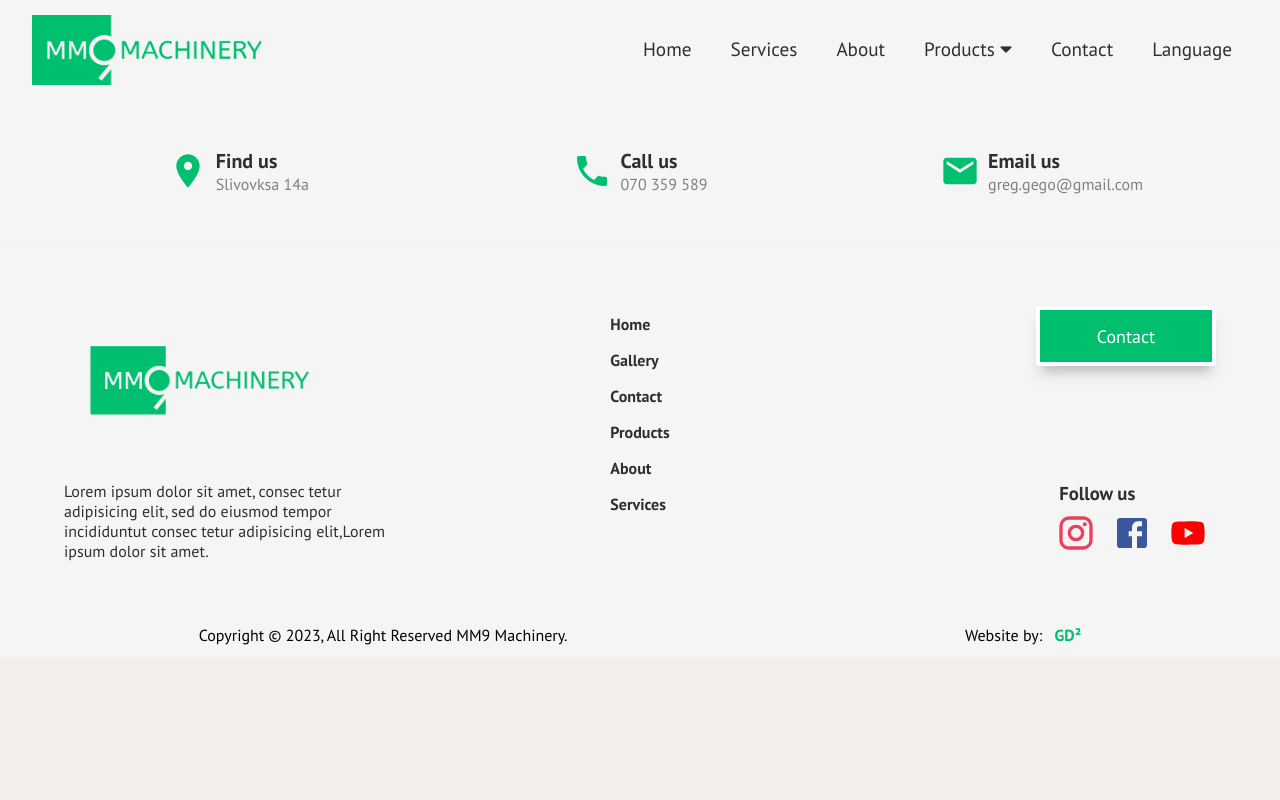
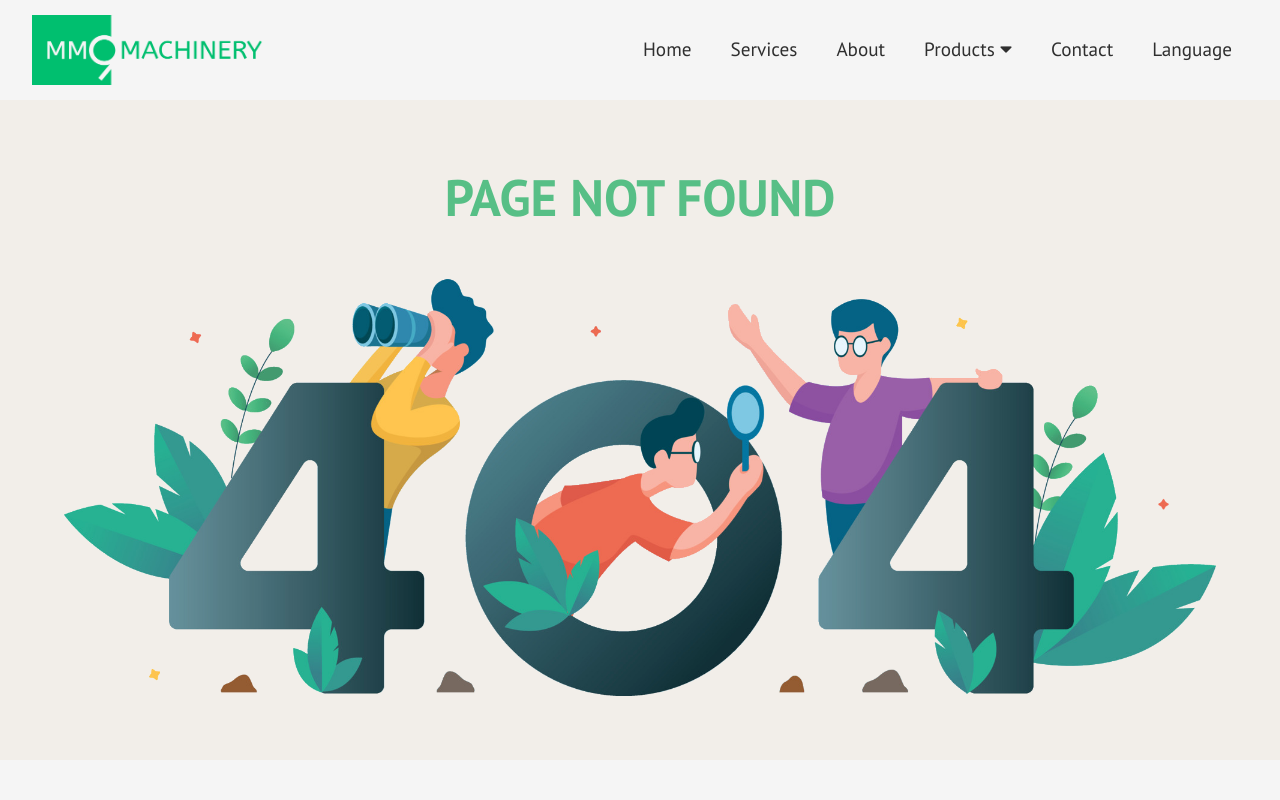
Before and after one commit to GregoriBavaro/MM9Machinery, a React (Create React App) app: page /master-admin/partners in a window 1280 px wide. Shown: the top 800 px of the page. Built offline with nearby package versions, Linux system fonts and the light colour scheme.

Commit message:
nested-routes

```diff
--- a/public/assets/locales/en/translation.json
+++ b/public/assets/locales/en/translation.json
@@ -23,14 +23,14 @@
     "your_email": "Your e-mail",
     "text_label": "Your message",
     "admin_name": "Administrator",
-    "admin_password": "Master Password",
+    "admin_password": "Password",
     "send": "Send",
     "login": "login",
     "name_must_not_be_empty": "Name must not be empty.",
     "please_enter_a_valid_email": "Please enter a valid email.",
     "please_enter_a_message": "Please enter a message.",
     "please_enter_a_valid_password": "Please enter a valid password",
-    "administrator_must_not_be_empty": "Please enter a valid name.",
+    "administrator_must_not_be_empty": "Please enter a valid name",
     "find_us": "Find us",
     "call_us": "Call us",
     "email_us": "Email us",
@@ -60,7 +60,8 @@
     "reliable": "Reliable service you can trust",
     "responsive": "Responsive and knowledgeable",
     "custom": "Custom-made packaging",
-    "our_partners": "Our partners"
+    "our_partners": "Our partners",
+    "not_found": "page not found"
 
 
   }
--- a/public/assets/locales/mk/translation.json
+++ b/public/assets/locales/mk/translation.json
@@ -60,7 +60,8 @@
     "reliable": "Сигурна услуга на која можете да верувате",
     "responsive": "Достапни за информации",
     "custom": "Пакување по нарачка",
-    "our_partners": "Соработници"
+    "our_partners": "Соработници",
+    "not_found": "страната не е пронајдена"
 
 
 }
--- a/src/components/Hooks/use-AnimatedRoute.js
+++ b/src/components/Hooks/use-AnimatedRoute.js
@@ -13,7 +13,8 @@ import GalleryBeer from "../Pages/GalleryBeer";
 import Laminated from "../Pages/Laminated";
 import Transport from "../Pages/Transport";
 import Cardboard from "../Pages/Cardboard";
-import AdminPanel from "../Pages/AdminPanel"
+import AdminPanel from "../Pages/AdminPanel";
+import NotFound from "../Pages/NotFound";
 
 const AnimatedRoute = () => {
   const location = useLocation();
@@ -32,18 +33,21 @@ const AnimatedRoute = () => {
       <Routes location={location} key={location.pathname}>
         <Route path="/" element={<Home />} />
         <Route path="/contact-us" element={<ContactUs />} />
-        <Route path="/products" element={<Products />} />
+        <Route path="/products">
+          <Route index element={<Products />} />
+          <Route path="laminated" element={<Laminated />} />
+          <Route path="transport" element={<Transport />} />
+          <Route path="cardboard" element={<Cardboard />} />
+        </Route>
         <Route path="/services" element={<Services />} />
-        <Route path="/about-us" element={<AboutUs />} />
-        <Route
-          path="about-us/galleryChocolate"
-          element={<GalleryChocolate />}
-        />
-        <Route path="about-us/galleryBeer" element={<GalleryBeer />} />
-        <Route path="products/laminated" element={<Laminated />} />
-        <Route path="products/transport" element={<Transport />} />
-        <Route path="products/cardboard" element={<Cardboard />} />
+        <Route path="/about-us">
+          <Route index element={<AboutUs />} />
+          <Route path="galleryChocolate" element={<GalleryChocolate />} />
+          <Route path="galleryBeer" element={<GalleryBeer />} />
+        </Route>
+
         <Route path="/master-admin" element={<AdminPanel />} />
+        <Route path="*" element={<NotFound />} />
       </Routes>
     </AnimatePresence>
   );
--- a/src/components/Layout/Administrator/LogInForm.js
+++ b/src/components/Layout/Administrator/LogInForm.js
@@ -1,8 +1,7 @@
 //Hooks
-import { Fragment, useRef } from "react";
+import { Fragment, useRef, useState } from "react";
 import useInput from "../../Hooks/use-input";
 import { useTranslation } from "react-i18next";
-
 
 //CSS
 import "./LogInForm.css";
@@ -13,6 +12,7 @@ import SubmitButton from "../../UI/SubmitButton";
 const LogInForm = () => {
   const { t } = useTranslation();
   const form = useRef();
+  const [loginScreenVisible, setLoginScreenVisible] = useState(true);
 
   const {
     value: enteredName,
@@ -48,6 +48,7 @@ const LogInForm = () => {
 
     resetNameInput();
     resetPasswordInput();
+    setLoginScreenVisible(false);
   };
 
   const nameInputClasses = nameInputHasError
@@ -72,8 +73,10 @@ const LogInForm = () => {
               value={enteredName}
             />
             {nameInputHasError && (
-            <p className="error-text">{t("administrator_must_not_be_empty")}</p>
-          )}
+              <p className="error-text">
+                {t("administrator_must_not_be_empty")}
+              </p>
+            )}
           </div>
           <div className={passwordInputClasses}>
             <label htmlFor="password">{t("admin_password")}</label>
@@ -85,15 +88,14 @@ const LogInForm = () => {
               value={enteredPassword}
             />
             {passwordInputHasError && (
-            <p className="error-text">{t("please_enter_a_valid_password")}</p>
-          )}
+              <p className="error-text">{t("please_enter_a_valid_password")}</p>
+            )}
           </div>
           <div className="form-button-container">
             <SubmitButton dis={!formIsValid}> {t("login")}</SubmitButton>
-        </div>
+          </div>
         </form>
       </div>
-
     </Fragment>
   );
 };
--- a/src/components/Pages/AboutUs.js
+++ b/src/components/Pages/AboutUs.js
@@ -2,6 +2,7 @@
 import { useTranslation } from "react-i18next";
 import { nameContext } from "../Hooks/Context";
 import { motion as m } from "framer-motion";
+
 
 //Components
 import IconContainer from "../Layout/Main/IconsContainer";
--- /dev/null
+++ b/src/components/Pages/NotFound.js
@@ -0,0 +1,28 @@
+//Hooks
+import { useTranslation } from "react-i18next";
+
+
+//Data
+import notFound from "../../images/404.png";
+
+const NotFound = () => {
+    const { t } = useTranslation();
+  return (
+    <div
+      style={{
+        display: "flex",
+        flexDirection: "column",
+        justifyContent: "center",
+        alignItems: "center",
+        padding: "4rem"
+      }}
+    >
+      <h1 style={{ textTransform: "uppercase", color: "rgb(87, 191, 134)", fontSize: "4vw"}}>
+        {t("not_found")}
+      </h1>
+      <img src={notFound} style={{ width: "100%" }} alt="404img"/>
+    </div>
+  );
+};
+
+export default NotFound;
--- a/src/components/UI/AboutWhatWeDo.js
+++ b/src/components/UI/AboutWhatWeDo.js
@@ -51,6 +51,7 @@ const AboutWhatWeDo = () => {
         </div>
       </div>
     </div>
+
   );
 };
 
--- a/src/index.css
+++ b/src/index.css
@@ -105,7 +105,6 @@ button:disabled:active {
   justify-content: center;
   align-items: center;
   flex-direction: column;
-  border: 2px solid red;
   min-height: 70vh
 }
 
```
Also changed, not shown: src/components/Layout/Administrator/AdminMenu.js (added, +14 -0 lines), src/components/Layout/Administrator/AdminMenu.css (added), src/images/404.png (added).
